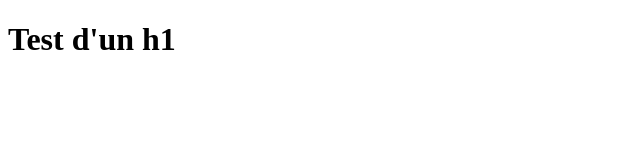
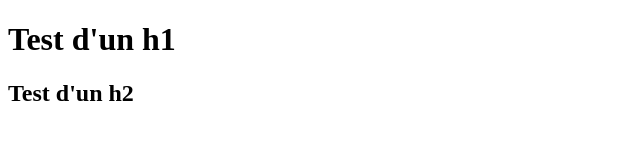
Before and after one commit to Seb-Dupont-DataAnalyst/helloWorld, a plain HTML site: page index.html in a window 1280 px wide. Shown: the whole page, without its empty margins (0-640 px from the left). Drawn offline with Linux system fonts and the light colour scheme.

Commit message:
Update index.html
Test d'un h2

```diff
--- a/index.html
+++ b/index.html
@@ -9,5 +9,6 @@
 <title>Titre de la page</title>
 <body>
     <h1>Test d'un h1</h1>
+    <h2>Test d'un h2</h2>
 </body>
 </html>
```
